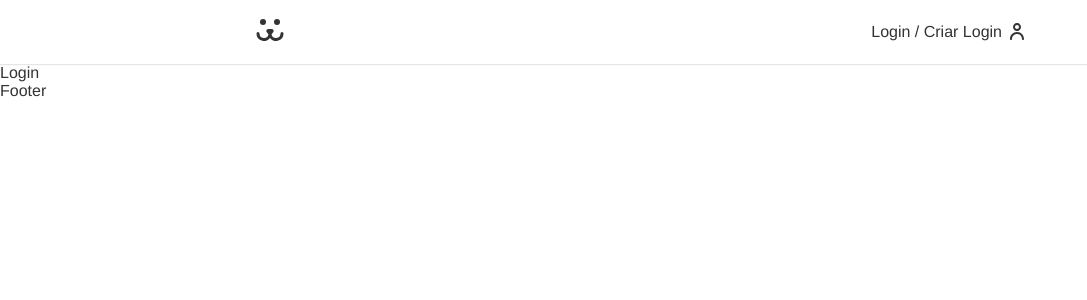
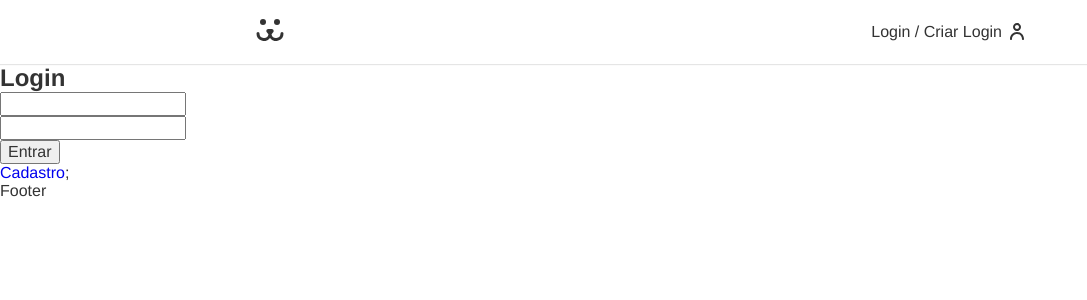
Before and after one commit to lucaslozz/dogs, a React (Create React App) app: page /login in a window 1280 px wide. Shown: the top 300 px of the page, without its empty margins (0-1087 px from the left). Built offline with nearby package versions, Linux system fonts and the light colour scheme.

Commit message:
adiciona login form

```diff
--- a/src/App.js
+++ b/src/App.js
@@ -12,7 +12,7 @@ function App() {
       <Header />
       <Routes>
         <Route path="/" element={<Home />} />
-        <Route path="/login" element={<Login />} />
+        <Route path="/login/*" element={<Login />} />
       </Routes>
       <Footer />
     </BrowserRouter>
--- a/src/Components/Login/Login.js
+++ b/src/Components/Login/Login.js
@@ -1,7 +1,21 @@
 import React from 'react';
+import { Route, Routes } from 'react-router-dom';
+import LoginForm from './LoginForm';
+import LoginCreate from './LoginCreate';
+import LoginPasswordLost from './LoginPasswordLost';
+import LoginPasswordReset from './LoginPasswordReset';
 
 const Login = () => {
-  return <div>Login</div>;
+  return (
+    <div>
+      <Routes>
+        <Route path="/" element={<LoginForm />} />
+        <Route path="criar" element={<LoginCreate />} />
+        <Route path="perdeu" element={<LoginPasswordLost />} />
+        <Route path="resetar" element={<LoginPasswordReset />} />
+      </Routes>
+    </div>
+  );
 };
 
 export default Login;
--- /dev/null
+++ b/src/Components/Login/LoginCreate.js
@@ -0,0 +1,7 @@
+import React from 'react';
+
+const LoginCreate = () => {
+  return <div>Login Create</div>;
+};
+
+export default LoginCreate;
--- /dev/null
+++ b/src/Components/Login/LoginForm.js
@@ -0,0 +1,39 @@
+import React from 'react';
+import { Link } from 'react-router-dom';
+
+const LoginForm = () => {
+  const [userName, setUsername] = React.useState('');
+  const [passWord, setPassword] = React.useState('');
+
+  function handleSubmit(event) {
+    event.preventDefault();
+    fetch('https://dogsapi.origamid.dev/json/jwt-auth/token', {
+      method: 'POST',
+      headers: {
+        'Content-Type': 'aplication/json',
+      },
+      body: JSON.stringify({ userName, passWord }),
+    });
+  }
+  return (
+    <section>
+      <h1>Login</h1>
+      <form action="" onSubmit={handleSubmit}>
+        <input
+          type="text"
+          value={userName}
+          onChange={({ target }) => setUsername(target.value)}
+        />
+        <input
+          type="text"
+          value={passWord}
+          onChange={({ target }) => setPassword(target.value)}
+        />
+        <button>Entrar</button>
+      </form>
+      <Link to="/login/criar">Cadastro</Link>;
+    </section>
+  );
+};
+
+export default LoginForm;
--- /dev/null
+++ b/src/Components/Login/LoginPasswordLost.js
@@ -0,0 +1,7 @@
+import React from 'react';
+
+const LoginPasswordLost = () => {
+  return <div>LoginPasswordLost</div>;
+};
+
+export default LoginPasswordLost;
--- /dev/null
+++ b/src/Components/Login/LoginPasswordReset.js
@@ -0,0 +1,7 @@
+import React from 'react';
+
+const LoginPasswordReset = () => {
+  return <div>LoginPasswordReset</div>;
+};
+
+export default LoginPasswordReset;
```
